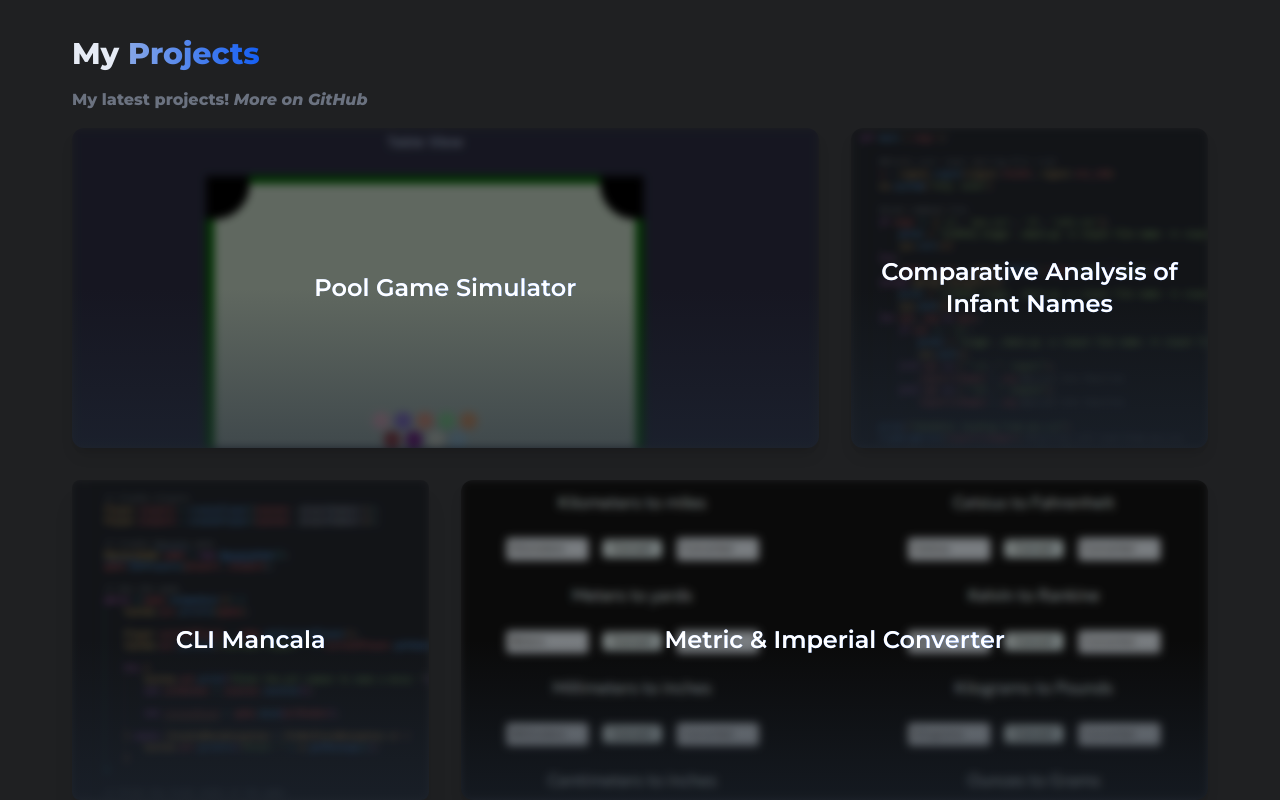
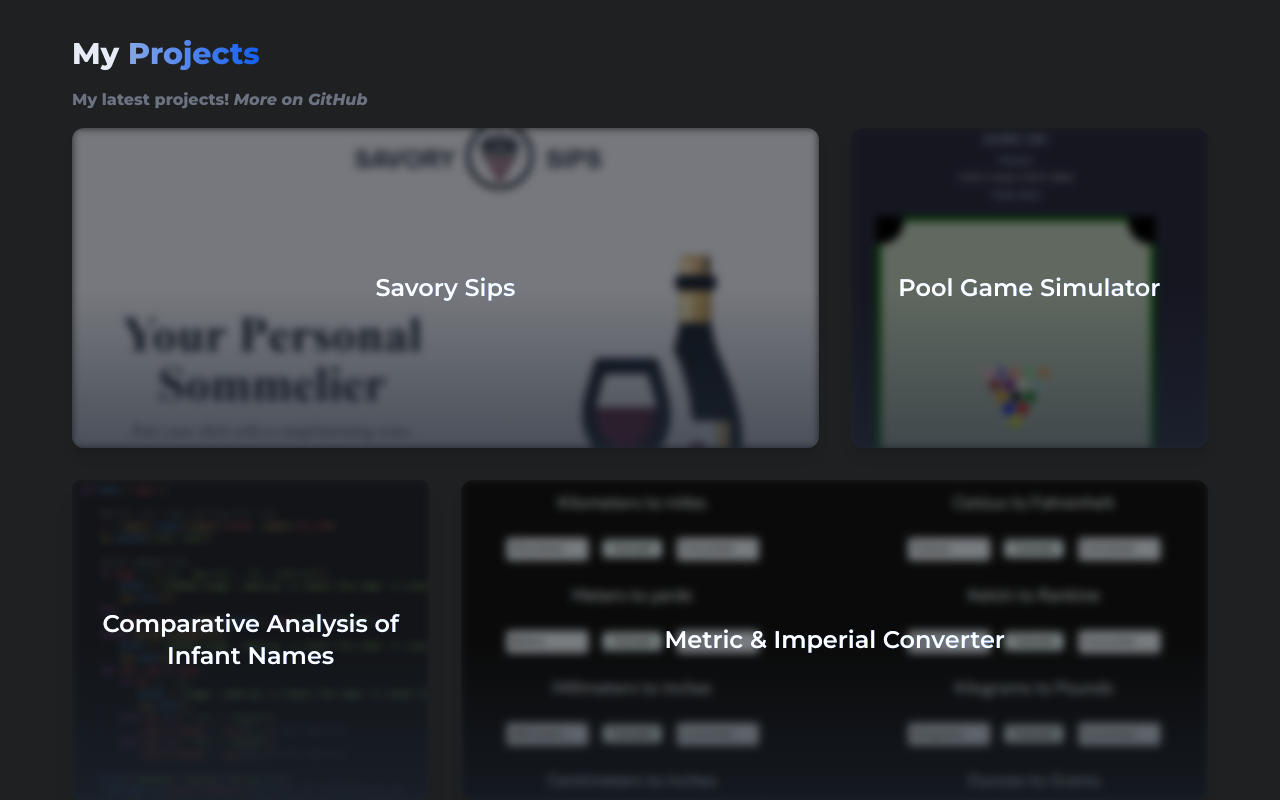
Before and after one commit to P541M/personal-portfolio, a React (Create React App) app: page / in a window 1280 px wide. Shown: the part 1140-1940 px from the top of the page. Built offline with nearby package versions, Linux system fonts and the light colour scheme.

Commit message:
adjusted projects and config files

```diff
--- a/public/index.html
+++ b/public/index.html
@@ -7,7 +7,7 @@
     <meta name="theme-color" content="#000000" />
     <meta
       name="description"
-      content="Psalm Eleazar Videna's Portfolio"
+      content="Psalm Eleazar Videna's Portfolio."
     />
     <link rel="apple-touch-icon" href="%PUBLIC_URL%/logo192.png" />
     <!--
@@ -24,7 +24,7 @@
       work correctly both with client-side routing and a non-root public URL.
       Learn how to configure a non-root public URL by running `npm run build`.
     -->
-    <title>psalmeleazar</title>
+    <title>Psalm Eleazar</title>
   </head>
   <body>
     <noscript>You need to enable JavaScript to run this app.</noscript>
--- a/src/components/Work.jsx
+++ b/src/components/Work.jsx
@@ -1,8 +1,9 @@
 import React from "react";
 import project1 from "../assets/project1.png";
 import project2 from "../assets/project2.png";
-import project3 from "../assets/project3.png";
+//import project3 from "../assets/project3.png";
 import project4 from "../assets/project4.png";
+import project5 from "../assets/project5.png";
 
 const Work = () => {
   return (
@@ -20,10 +21,31 @@ const Work = () => {
         <div className="grid gap-4 grid-cols-2 sm:grid-cols-3 md:gap-6 xl:gap-8">
           {/* project one here 2 COL VERSION*/}
           <a
+            href="https://p541m.github.io/savory-sips/"
+            target="_blank"
+            rel="noopener noreferrer"
+            className="group relative h-48 overflow-hidden rounded-xl shadow-lg md:col-span-2 md:h-80"
+          >
+            <img
+              src={project5}
+              loading="lazy"
+              alt=""
+              className="absolute inset-0 h-full w-full object-cover object-center filter blur-sm transition duration-200 group-hover:scale-105 brightness-50"
+            />
+            <div className="pointer-events-none absolute inset-0 bg-gradient-to-t from-gray-800 via-transparent to-transparent opacity-50"></div>
+            <div className="absolute inset-0 flex items-center justify-center px-4">
+              <span className="text-white text-lg md:text-2xl font-semibold text-center">
+                Savory Sips
+              </span>
+            </div>
+          </a>
+
+          {/* project two here 1 COL VERSION*/}
+          <a
             href="https://github.com/P541M/Pool-Game-Simulator"
             target="_blank"
             rel="noopener noreferrer"
-            className="group relative h-48 overflow-hidden rounded-xl shadow-lg md:col-span-2 md:h-80"
+            className="group relative h-48 overflow-hidden rounded-xl shadow-lg md:h-80"
           >
             <img
               src={project1}
@@ -39,12 +61,12 @@ const Work = () => {
             </div>
           </a>
 
-          {/* project two here 1 COL VERSION*/}
+          {/* project three here 1 COL VERSION*/}
           <a
             href="https://github.com/P541M/Comparative-Analysis-Infant-Names"
             target="_blank"
             rel="noopener noreferrer"
-            className="group relative h-48 overflow-hidden rounded-xl shadow-lg md:h-80"
+            className="group relative h-48 overflow-hidden rounded-lg shadow-xl md:h-80"
           >
             <img
               src={project2}
@@ -55,28 +77,7 @@ const Work = () => {
             <div className="pointer-events-none absolute inset-0 bg-gradient-to-t from-gray-800 via-transparent to-transparent opacity-50"></div>
             <div className="absolute inset-0 flex items-center justify-center px-4">
               <span className="text-white text-lg md:text-2xl font-semibold text-center">
-                Comparative Analysis of Infant Names
-              </span>
-            </div>
-          </a>
-
-          {/* project three here 1 COL VERSION*/}
-          <a
-            href="https://github.com/P541M/Mancala-Game-CLI"
-            target="_blank"
-            rel="noopener noreferrer"
-            className="group relative h-48 overflow-hidden rounded-lg shadow-xl md:h-80"
-          >
-            <img
-              src={project3}
-              loading="lazy"
-              alt=""
-              className="absolute inset-0 h-full w-full object-cover object-center filter blur-sm transition duration-200 group-hover:scale-105 brightness-50"
-            />
-            <div className="pointer-events-none absolute inset-0 bg-gradient-to-t from-gray-800 via-transparent to-transparent opacity-50"></div>
-            <div className="absolute inset-0 flex items-center justify-center px-4">
-              <span className="text-white text-lg md:text-2xl font-semibold text-center">
-                CLI Mancala
+              Comparative Analysis of Infant Names
               </span>
             </div>
           </a>
```
Also changed, not shown: public/manifest.json, src/assets/project5.png (added).
